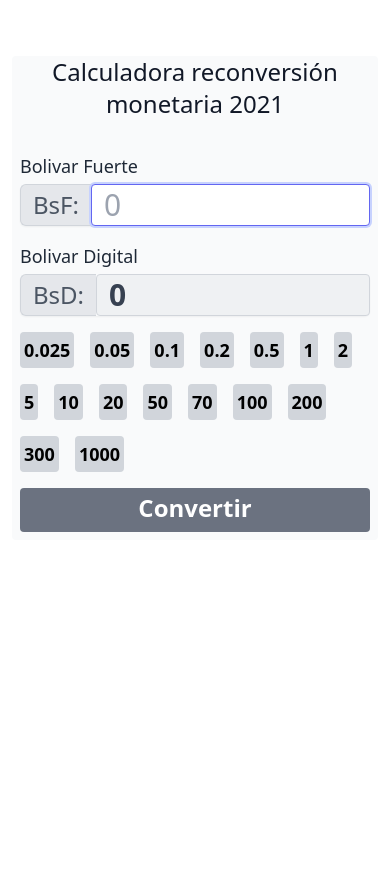
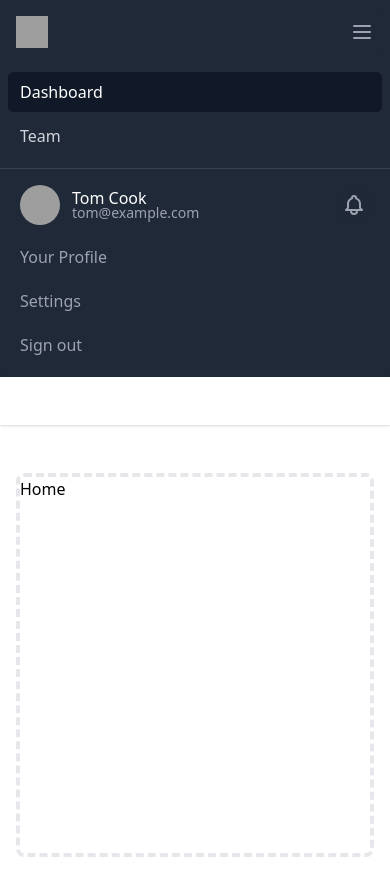
Before and after one commit to luiser8/reconversion, a Vue app: page / in a window 390 px wide. Shown: the top 896 px of the page. Before the commit the page ends 844 px from the top, so only its background shows below. Built offline with nearby package versions, Linux system fonts and the light colour scheme; grey boxes are pictures that could not be loaded.

Commit message:
Agregar componentes, home, layouts

```diff
--- a/src/App.vue
+++ b/src/App.vue
@@ -1,13 +1,22 @@
 <template>
-  <Reconversion />
+  <Nav />
+  <Header />
+  <Home />
+  <!-- <Reconversion /> -->
 </template>
 
 <script>
-import Reconversion from './components/Reconversion.vue';
+import Nav from './components/Nav.vue';
+import Header from './components/Header.vue';
+// import Reconversion from './views/Reconversion.vue';
+import Home from './views/Home.vue';
 export default {
   name: 'App',
   components: {
-    Reconversion,
+    // Reconversion,
+    Nav,
+    Header,
+    Home,
   }
 }
 </script>
--- /dev/null
+++ b/src/components/Header.vue
@@ -0,0 +1,23 @@
+<template>
+    <header class="bg-white shadow">
+        <div class="max-w-7xl mx-auto py-6 px-4 sm:px-6 lg:px-8">
+            <h1 class="text-3xl font-bold text-gray-900">{{title}}</h1>
+        </div>
+  </header>
+</template>
+<script>
+export default {
+  name: "Header",
+  props: {
+    title: String,
+  },
+  data() {
+    return {
+
+    };
+  },
+  methods: {
+
+  },
+};
+</script>
--- /dev/null
+++ b/src/components/Nav.vue
@@ -0,0 +1,108 @@
+<template>
+<div class="min-h-full">
+  <nav class="bg-gray-800">
+    <div class="max-w-7xl mx-auto px-4 sm:px-6 lg:px-8">
+      <div class="flex items-center justify-between h-16">
+        <div class="flex items-center">
+          <div class="flex-shrink-0">
+            <img class="h-8 w-8" src="https://tailwindui.com/img/logos/workflow-mark-indigo-500.svg" alt="Workflow">
+          </div>
+          <div class="hidden md:block">
+            <div class="ml-10 flex items-baseline space-x-4">
+              <!-- Current: "bg-gray-900 text-white", Default: "text-gray-300 hover:bg-gray-700 hover:text-white" -->
+              <a href="#" class="bg-gray-900 text-white px-3 py-2 rounded-md text-sm font-medium" aria-current="page">Dashboard</a>
+
+              <a href="#" class="text-gray-300 hover:bg-gray-700 hover:text-white px-3 py-2 rounded-md text-sm font-medium">Team</a>
+
+            </div>
+          </div>
+        </div>
+        <div class="hidden md:block">
+          <div class="ml-4 flex items-center md:ml-6">
+            <button type="button" class="bg-gray-800 p-1 rounded-full text-gray-400 hover:text-white focus:outline-none focus:ring-2 focus:ring-offset-2 focus:ring-offset-gray-800 focus:ring-white">
+              <span class="sr-only">View notifications</span>
+              <!-- Heroicon name: outline/bell -->
+              <svg class="h-6 w-6" xmlns="http://www.w3.org/2000/svg" fill="none" viewBox="0 0 24 24" stroke="currentColor" aria-hidden="true">
+                <path stroke-linecap="round" stroke-linejoin="round" stroke-width="2" d="M15 17h5l-1.405-1.405A2.032 2.032 0 0118 14.158V11a6.002 6.002 0 00-4-5.659V5a2 2 0 10-4 0v.341C7.67 6.165 6 8.388 6 11v3.159c0 .538-.214 1.055-.595 1.436L4 17h5m6 0v1a3 3 0 11-6 0v-1m6 0H9" />
+              </svg>
+            </button>
+
+            <!-- Profile dropdown -->
+            <div class="ml-3 relative">
+              <div>
+                <button type="button" class="max-w-xs bg-gray-800 rounded-full flex items-center text-sm focus:outline-none focus:ring-2 focus:ring-offset-2 focus:ring-offset-gray-800 focus:ring-white" id="user-menu-button" aria-expanded="false" aria-haspopup="true">
+                  <span class="sr-only">Open user menu</span>
+                  <img class="h-8 w-8 rounded-full" src="https://images.unsplash.com/photo-1472099645785-5658abf4ff4e?ixlib=rb-1.2.1&ixid=eyJhcHBfaWQiOjEyMDd9&auto=format&fit=facearea&facepad=2&w=256&h=256&q=80" alt="">
+                </button>
+              </div>
+            </div>
+          </div>
+        </div>
+        <div class="-mr-2 flex md:hidden">
+          <!-- Mobile menu button -->
+          <button type="button" class="bg-gray-800 inline-flex items-center justify-center p-2 rounded-md text-gray-400 hover:text-white hover:bg-gray-700 focus:outline-none focus:ring-2 focus:ring-offset-2 focus:ring-offset-gray-800 focus:ring-white" aria-controls="mobile-menu" aria-expanded="false">
+            <span class="sr-only">Open main menu</span>
+            <svg class="block h-6 w-6" xmlns="http://www.w3.org/2000/svg" fill="none" viewBox="0 0 24 24" stroke="currentColor" aria-hidden="true">
+              <path stroke-linecap="round" stroke-linejoin="round" stroke-width="2" d="M4 6h16M4 12h16M4 18h16" />
+            </svg>
+            <svg class="hidden h-6 w-6" xmlns="http://www.w3.org/2000/svg" fill="none" viewBox="0 0 24 24" stroke="currentColor" aria-hidden="true">
+              <path stroke-linecap="round" stroke-linejoin="round" stroke-width="2" d="M6 18L18 6M6 6l12 12" />
+            </svg>
+          </button>
+        </div>
+      </div>
+    </div>
+
+    <!-- Mobile menu, show/hide based on menu state. -->
+    <div class="md:hidden" id="mobile-menu">
+      <div class="px-2 pt-2 pb-3 space-y-1 sm:px-3">
+        <!-- Current: "bg-gray-900 text-white", Default: "text-gray-300 hover:bg-gray-700 hover:text-white" -->
+        <a href="#" class="bg-gray-900 text-white block px-3 py-2 rounded-md text-base font-medium" aria-current="page">Dashboard</a>
+
+        <a href="#" class="text-gray-300 hover:bg-gray-700 hover:text-white block px-3 py-2 rounded-md text-base font-medium">Team</a>
+      </div>
+      <div class="pt-4 pb-3 border-t border-gray-700">
+        <div class="flex items-center px-5">
+          <div class="flex-shrink-0">
+            <img class="h-10 w-10 rounded-full" src="https://images.unsplash.com/photo-1472099645785-5658abf4ff4e?ixlib=rb-1.2.1&ixid=eyJhcHBfaWQiOjEyMDd9&auto=format&fit=facearea&facepad=2&w=256&h=256&q=80" alt="">
+          </div>
+          <div class="ml-3">
+            <div class="text-base font-medium leading-none text-white">Tom Cook</div>
+            <div class="text-sm font-medium leading-none text-gray-400">tom@example.com</div>
+          </div>
+          <button type="button" class="ml-auto bg-gray-800 flex-shrink-0 p-1 rounded-full text-gray-400 hover:text-white focus:outline-none focus:ring-2 focus:ring-offset-2 focus:ring-offset-gray-800 focus:ring-white">
+            <span class="sr-only">View notifications</span>
+            <!-- Heroicon name: outline/bell -->
+            <svg class="h-6 w-6" xmlns="http://www.w3.org/2000/svg" fill="none" viewBox="0 0 24 24" stroke="currentColor" aria-hidden="true">
+              <path stroke-linecap="round" stroke-linejoin="round" stroke-width="2" d="M15 17h5l-1.405-1.405A2.032 2.032 0 0118 14.158V11a6.002 6.002 0 00-4-5.659V5a2 2 0 10-4 0v.341C7.67 6.165 6 8.388 6 11v3.159c0 .538-.214 1.055-.595 1.436L4 17h5m6 0v1a3 3 0 11-6 0v-1m6 0H9" />
+            </svg>
+          </button>
+        </div>
+        <div class="mt-3 px-2 space-y-1">
+          <a href="#" class="block px-3 py-2 rounded-md text-base font-medium text-gray-400 hover:text-white hover:bg-gray-700">Your Profile</a>
+
+          <a href="#" class="block px-3 py-2 rounded-md text-base font-medium text-gray-400 hover:text-white hover:bg-gray-700">Settings</a>
+
+          <a href="#" class="block px-3 py-2 rounded-md text-base font-medium text-gray-400 hover:text-white hover:bg-gray-700">Sign out</a>
+        </div>
+      </div>
+    </div>
+  </nav>
+</div>
+</template>
+<script>
+export default {
+  name: "Nav",
+  props: {
+
+  },
+  data() {
+    return {
+
+    };
+  },
+  methods: {
+
+  },
+};
+</script>
--- /dev/null
+++ b/src/views/Home.vue
@@ -0,0 +1,29 @@
+<template>
+   <main>
+    <div class="max-w-7xl mx-auto py-6 sm:px-6 lg:px-8">
+      <!-- Replace with your content -->
+      <div class="px-4 py-6 sm:px-0">
+        <div class="border-4 border-dashed border-gray-200 rounded-lg h-96">
+          Home
+        </div>
+      </div>
+      <!-- /End replace -->
+    </div>
+  </main>
+</template>
+<script>
+export default {
+  name: "Home",
+  props: {
+
+  },
+  data() {
+    return {
+
+    };
+  },
+  methods: {
+
+  },
+};
+</script>
--- a/src/components/Reconversion.vue
+++ b/src/views/Reconversion.vue
@@ -41,7 +41,6 @@
                   v-model="bsF"
                   placeholder="0"
                   class="
-                    text-3xl
                     w-full
                     bg-white-200 bg-opacity-50
                     rounded
@@ -93,7 +92,6 @@
                   readonly
                   v-model="bsD"
                   class="
-                    text-3xl
                     w-full
                     font-bold
                     bg-gray-200 bg-opacity-50
```
